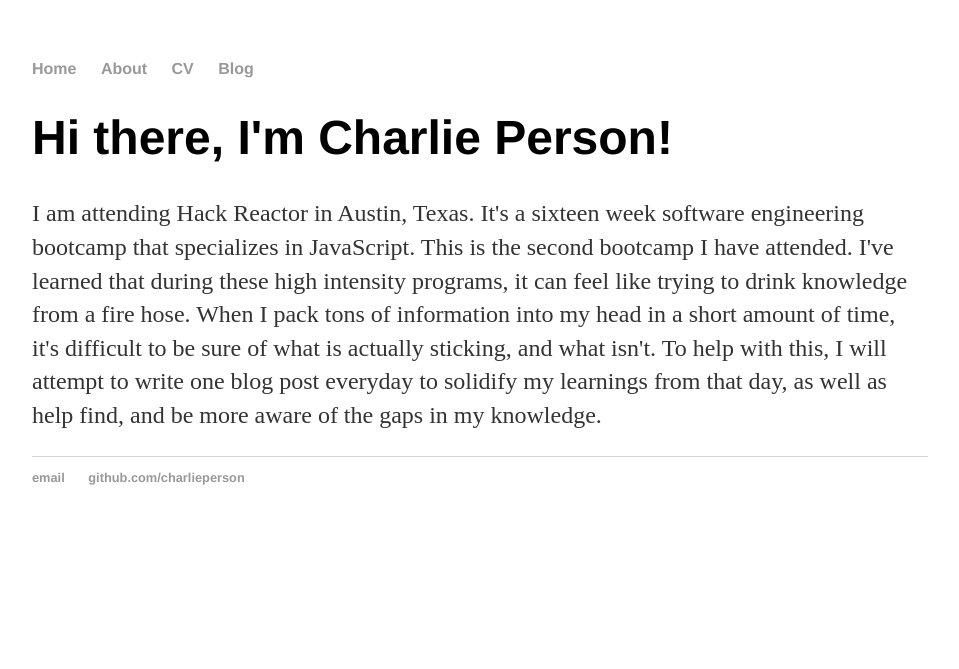
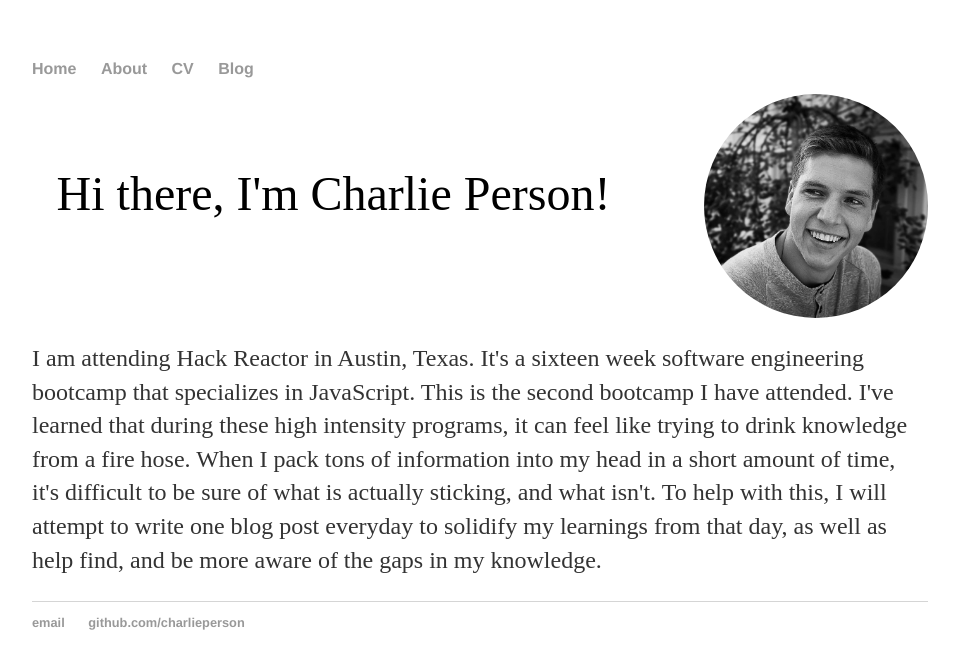
Before and after one commit to charlieperson/charlieperson.github.io, a Jekyll site: the page built from index.html, in a window 1280 px wide. Shown: the top 669 px of the page, without its empty margins (160-1119 px from the left). Built offline with Jekyll 4.4.1, drawn with Linux system fonts in a browser that asks for light colours.

Commit message:
Adds image to front page with styling

```diff
--- a/css/main.css
+++ b/css/main.css
@@ -41,3 +41,20 @@ ul.posts {
 ul.posts li {
     list-style: none;
 }
+
+img {
+  width:25%;
+  height:25%;
+  border-radius: 50%;
+  vertical-align: middle;
+  margin-left: 10%;
+}
+
+.image-container {
+  text-align: right;
+  width: 100%;
+}
+
+.hi {
+  font-size: 3em;
+}
--- a/index.html
+++ b/index.html
@@ -3,7 +3,10 @@ layout: default
 title: Charlie Person
 ---
 <div class="blurb">
-		<h1>Hi there, I'm Charlie Person!</h1>
+		<div class='image-container'>
+			<span class="hi">Hi there, I'm Charlie Person!</span>
+			<img src="me.jpg">
+		</div>
 		<p>
 			I am attending Hack Reactor in Austin, Texas. It's a sixteen week
 			software engineering bootcamp that specializes in JavaScript. This is the
```
Also changed, not shown: _posts/2016-09-07-this-makes-for-an-awesome-blog-post.md (added, +16 -0 lines), me.jpg (added).
